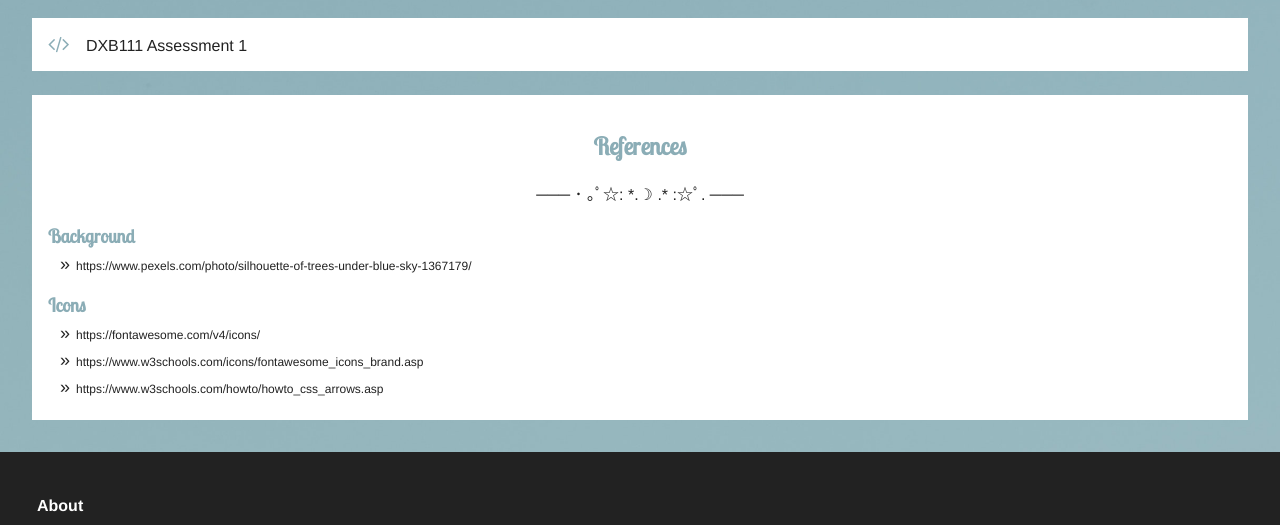
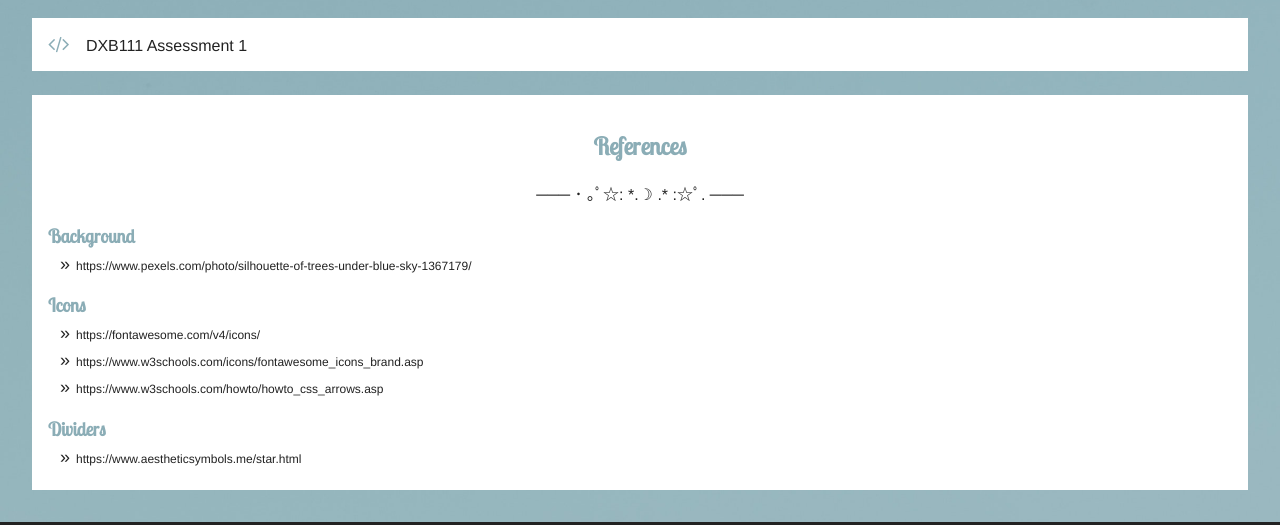
Before and after one commit to sophmxm/dxb111, a plain HTML site: page contact.html in a window 1280 px wide. Shown: the part 272-797 px from the top of the page. Drawn offline with Linux system fonts and the light colour scheme.

Commit message:
Updated references; added divider reference.

```diff
--- a/contact.html
+++ b/contact.html
@@ -60,6 +60,11 @@
                 <li>https://www.w3schools.com/icons/fontawesome_icons_brand.asp</li>
                 <li>https://www.w3schools.com/howto/howto_css_arrows.asp</li>
             </ul>
+
+            <h3>Dividers</h3>
+            <ul>
+                <li>https://www.aestheticsymbols.me/star.html</li>
+            </ul>
         </article>
     </main>
 
```
